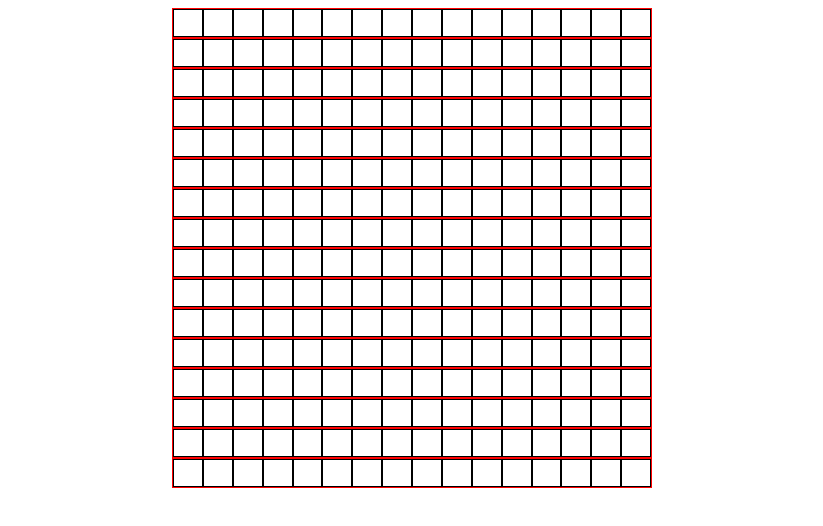
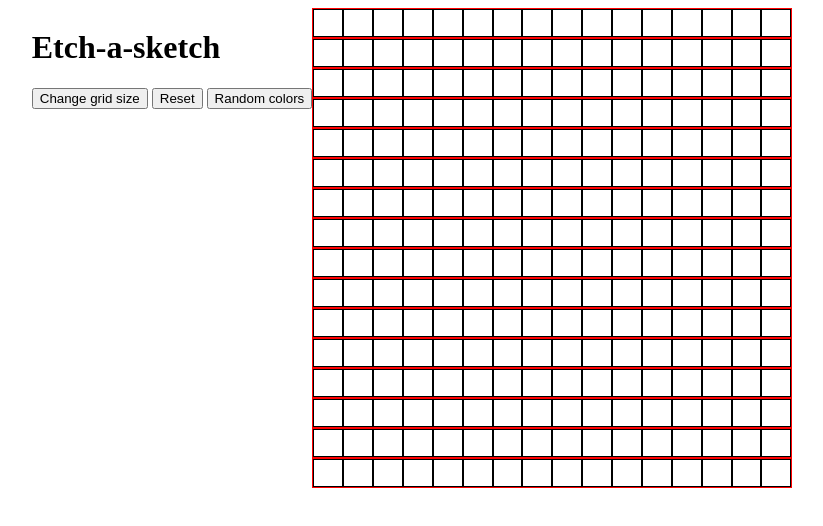
Before and after one commit to AmartyaDev007/odin-etch-a-sketch, a plain HTML site: page index.html in a window 1280 px wide. Shown: the whole page, without its empty margins (228-1051 px from the left). Drawn offline with Linux system fonts and the light colour scheme.

Commit message:
Add buttons for reset, random colors and change grid size

```diff
--- a/index.html
+++ b/index.html
@@ -8,6 +8,14 @@
     <title>Etch a sketch</title>
 </head>
 <body>
-    <div class="container"></div>
+    <header>
+        <h1>Etch-a-sketch</h1>
+        <button>Change grid size</button>
+        <button class="reset">Reset</button>
+        <button class="random-colors">Random colors</button>
+    </header>
+    <div class="container-parent">
+        <div class="container"></div>
+    </div>
 </body>
 </html>
```
Also changed, not shown: 1 other file.
